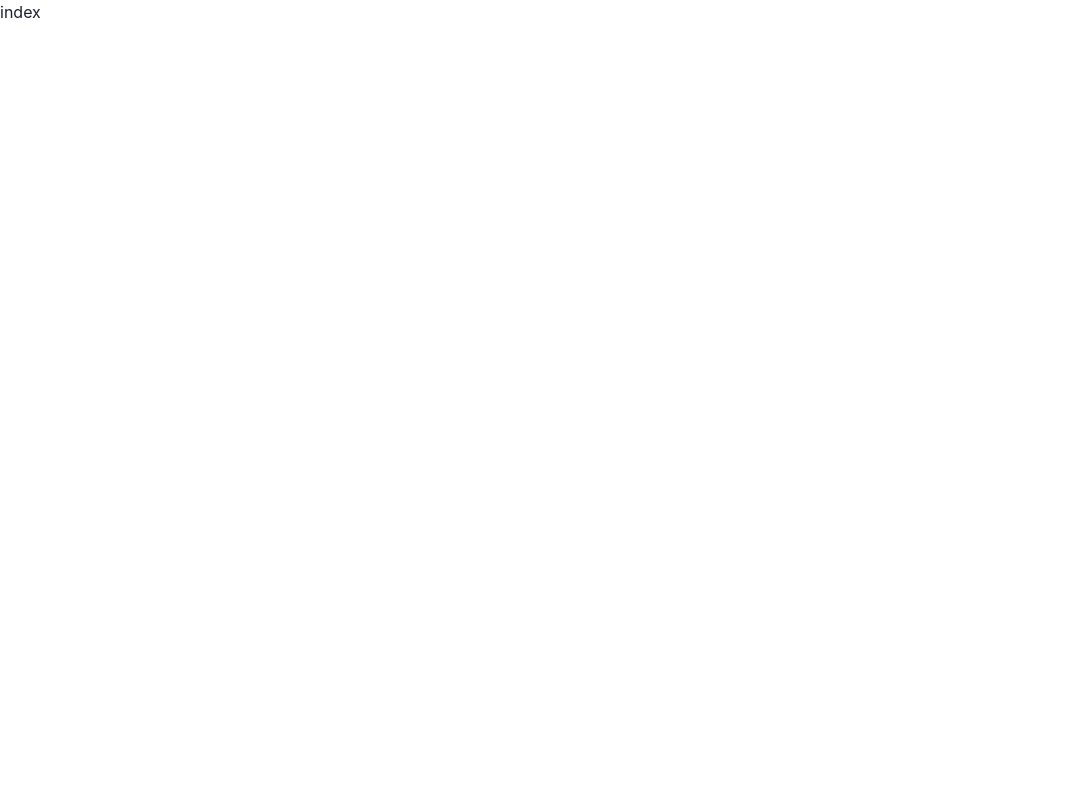
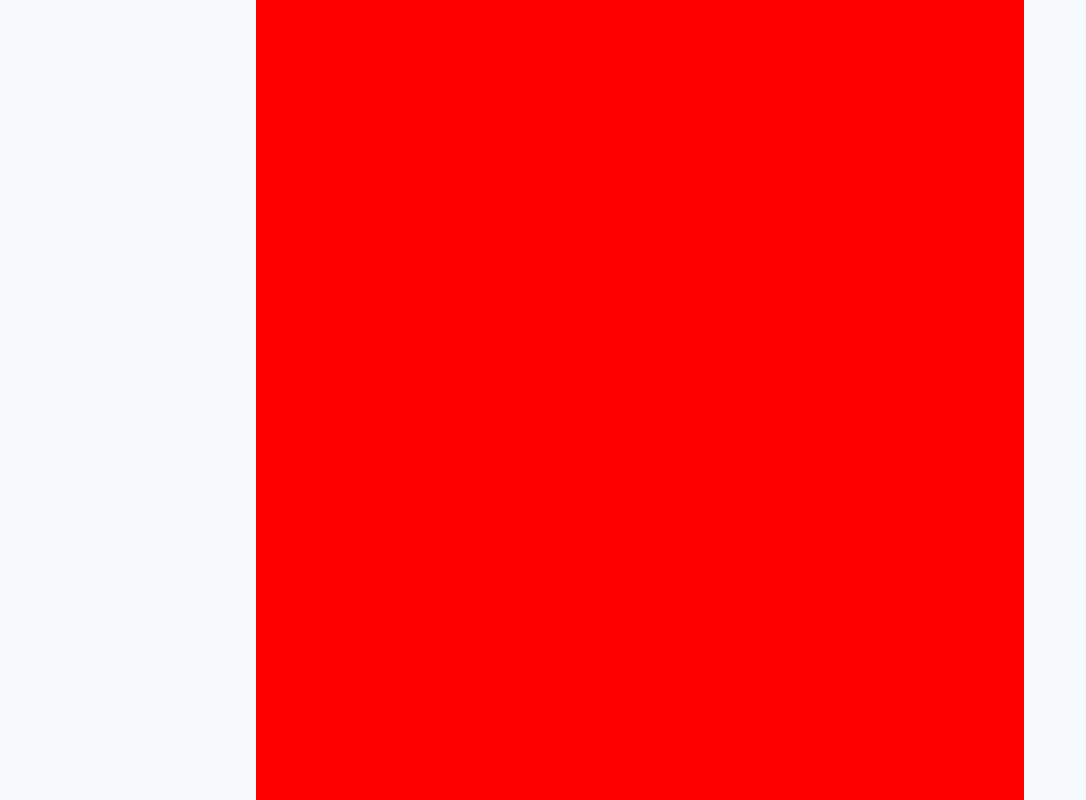
Before and after one commit to fischerafael/brag-log, a Next.js app: page / in a window 1280 px wide. Shown: the whole page, without its empty margins (0-1086 px from the left). Built offline with nearby package versions, Linux system fonts and the light colour scheme.

Commit message:
feat: working on styling

```diff
--- a/pages/index.tsx
+++ b/pages/index.tsx
@@ -1,7 +1,7 @@
-import React from "react";
+import { PageAppLandingPage } from "@/src/client/pages/PageAppLandingPage";
 
 const index = () => {
-  return <div>index</div>;
+  return <PageAppLandingPage />;
 };
 
 export default index;
--- /dev/null
+++ b/src/client/pages/PageAppLandingPage/index.tsx
@@ -0,0 +1,37 @@
+import React from "react";
+import * as Chakra from "@chakra-ui/react";
+
+export const PageAppLandingPage = () => {
+  return (
+    <TemplateLandingPage bg="gray.50">
+      <Chakra.HStack
+        minH="100vh"
+        w="full"
+        bg="red"
+        maxW="container.md"
+      ></Chakra.HStack>
+    </TemplateLandingPage>
+  );
+};
+
+interface TemplateLandingPageProps extends Chakra.GridProps {
+  children: React.ReactNode;
+}
+
+export const TemplateLandingPage = ({
+  children,
+  ...props
+}: TemplateLandingPageProps) => {
+  return (
+    <Chakra.Grid
+      w="full"
+      alignItems="flex-start"
+      justifyItems="center"
+      minH="100vh"
+      px="8"
+      {...props}
+    >
+      {children}
+    </Chakra.Grid>
+  );
+};
```
